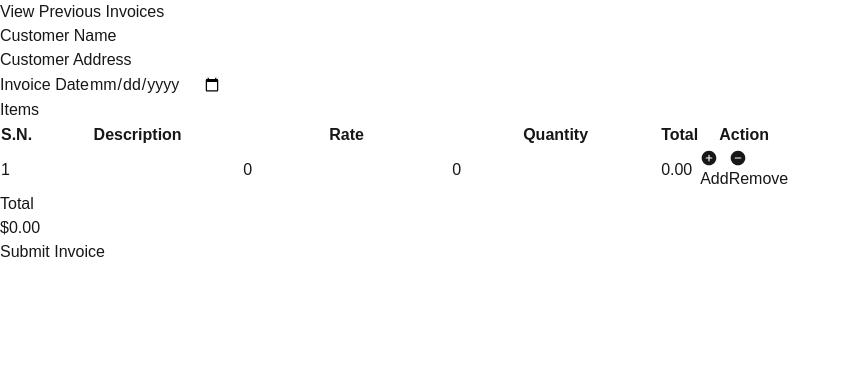
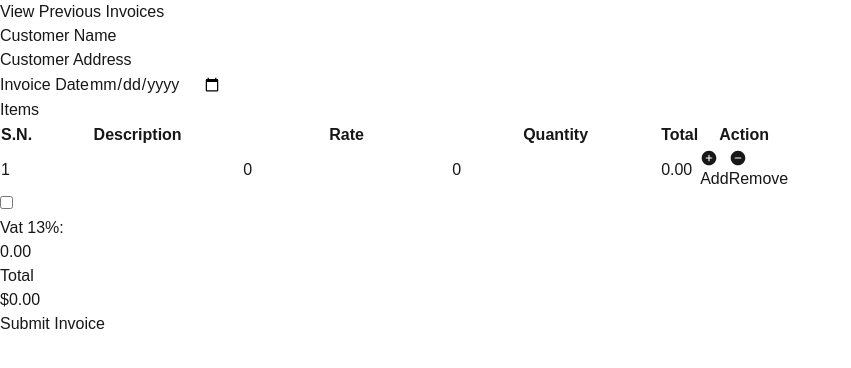
Before and after one commit to RANAS7/invoice, a Next.js app: page / in a window 1280 px wide. Shown: the top 368 px of the page, without its empty margins (0-851 px from the left). Built offline with nearby package versions, Linux system fonts and the light colour scheme.

Commit message:
set max limit to add item and change design

```diff
--- a/src/components/forms/InvoiceForm.tsx
+++ b/src/components/forms/InvoiceForm.tsx
@@ -7,11 +7,15 @@ import { useRouter } from "next/navigation";
 import Link from "next/link";
 
 export default function InvoiceForm() {
+  const [isVatIncluded, setIsVatIncluded] = useState(false);
   const [invoiceData, setInvoiceData] = useState({
     invoice: {
       invoiceDate: "",
       customerName: "",
       customerAddress: "",
+      totalAmount: 0,
+      vatAmount: 0,
+      grandTotal: 0,
     },
     invoiceItemList: [
       {
@@ -78,15 +82,32 @@ export default function InvoiceForm() {
 
   const handleKeyPress =
     (index: number) => (e: React.KeyboardEvent<HTMLInputElement>) => {
-      if (e.key === "Tab" && index === invoiceData.invoiceItemList.length - 1) {
+      if (
+        e.key === "Tab" &&
+        index === Math.min(15, invoiceData.invoiceItemList.length - 1)
+      ) {
+        if (invoiceData.invoiceItemList.length < 16) {
           addItem();
+        } else {
+          e.preventDefault(); // Disable adding more items when limit is exceeded
+        }
       }
     };
 
   const handleSubmit = async (e: React.FormEvent<HTMLFormElement>) => {
     e.preventDefault();
     try {
-      await axiosInstance.post("/api/invoice/", invoiceData);
+      await axiosInstance.post("/api/invoice/", {
+        invoice: {
+          ...invoiceData.invoice,
+          totalAmount:
+            parseFloat(getTotalAmount()) - parseFloat(getVatAmount()),
+          vatAmount: parseFloat(getVatAmount()),
+          grandTotal: parseFloat(getTotalAmount()),
+        },
+        invoiceItemList: invoiceData.invoiceItemList,
+      });
+      setIsVatIncluded(false);
       toast.success("Invoice created successfully");
       router.push("/invoice/invoiceDetails");
     } catch (error) {
@@ -95,10 +116,23 @@ export default function InvoiceForm() {
     }
   };
 
+  const getVatAmount = () => {
+    const vatRate = 0.13; // VAT rate 13%
+    const subtotal = invoiceData.invoiceItemList.reduce(
+      (total, item) => total + item.rate * item.quantity,
+      0
+    );
+    return (subtotal * vatRate).toFixed(2);
+  };
+
   const getTotalAmount = () => {
-    return invoiceData.invoiceItemList
-      .reduce((total, item) => total + item.rate * item.quantity, 0)
-      .toFixed(2);
+    const subtotal = invoiceData.invoiceItemList.reduce(
+      (total, item) => total + item.rate * item.quantity,
+      0
+    );
+
+    const vatAmount = isVatIncluded ? parseFloat(getVatAmount()) : 0;
+    return (subtotal + vatAmount).toFixed(2);
   };
 
   return (
@@ -224,14 +258,21 @@ export default function InvoiceForm() {
                     </td>
                     <td className="px-4 py-2 text-center">
                       <div className="flex items-center justify-center gap-2">
+                        {invoiceData.invoiceItemList.length < 16 && (
                           <button
                             type="button"
                             onClick={addItem}
-                          className="flex items-center gap-1 px-3 py-2 text-sm font-semibold text-white bg-green-600 rounded-full shadow-md hover:bg-green-700 focus:ring-2 focus:ring-green-400"
+                            disabled={invoiceData.invoiceItemList.length === 16}
+                            className={`flex items-center gap-1 px-3 py-2 text-sm font-semibold text-white bg-green-600 rounded-full shadow-md hover:bg-green-700 focus:ring-2 focus:ring-green-400 ${
+                              invoiceData.invoiceItemList.length === 16
+                                ? "cursor-not-allowed opacity-50"
+                                : ""
+                            }`}
                           >
                             <IoAddCircle size={18} />
                             Add
                           </button>
+                        )}
                         <button
                           type="button"
                           onClick={removeItem(index)}
@@ -254,11 +295,27 @@ export default function InvoiceForm() {
           </div>
 
           {/* Invoice Total */}
-          <div className="flex justify-between items-center">
-            <h3 className="text-xl font-semibold">Total</h3>
+          <div className="flex justify-between items-center my-4">
+            <div className="flex gap-2">
+              <div className="flex items-center">
+                <input
+                  type="checkbox"
+                  className="h-4 w-4 border-gray-300 rounded text-indigo-600 focus:ring-indigo-500"
+                  checked={isVatIncluded}
+                  onChange={() => setIsVatIncluded(!isVatIncluded)}
+                />
+                <p className="ml-2 text-xl font-semibold mr-4">Vat 13%:</p>
+                <p className="text-xl font-semibold text-gray-700">
+                  {isVatIncluded ? getVatAmount() : "0.00"}
+                </p>
+              </div>
+            </div>
+            <div className="flex justify-end items-center">
+              <h3 className="text-xl font-semibold mr-4">Total</h3>
               <span className="text-xl font-semibold text-gray-700">
                 ${getTotalAmount()}
               </span>
+            </div>
           </div>
 
           {/* Submit Button */}
--- a/src/components/types/invoice.ts
+++ b/src/components/types/invoice.ts
@@ -18,6 +18,8 @@ export interface InvoiceData {
   customerName: string;
   customerAddress: string;
   invoiceDate: string;
+  vatAmount: number;
+  totalAmount: number;
   grandTotal: number;
   invoiceItems: InvoiceItem[];
 }
```
Also changed, not shown: src/components/pages/invoiceDetails.tsx (+40 -3 lines), src/utils/invoiceUtils.tsx (+9 -3 lines). Lines whose indentation alone changed are shown as unchanged.
